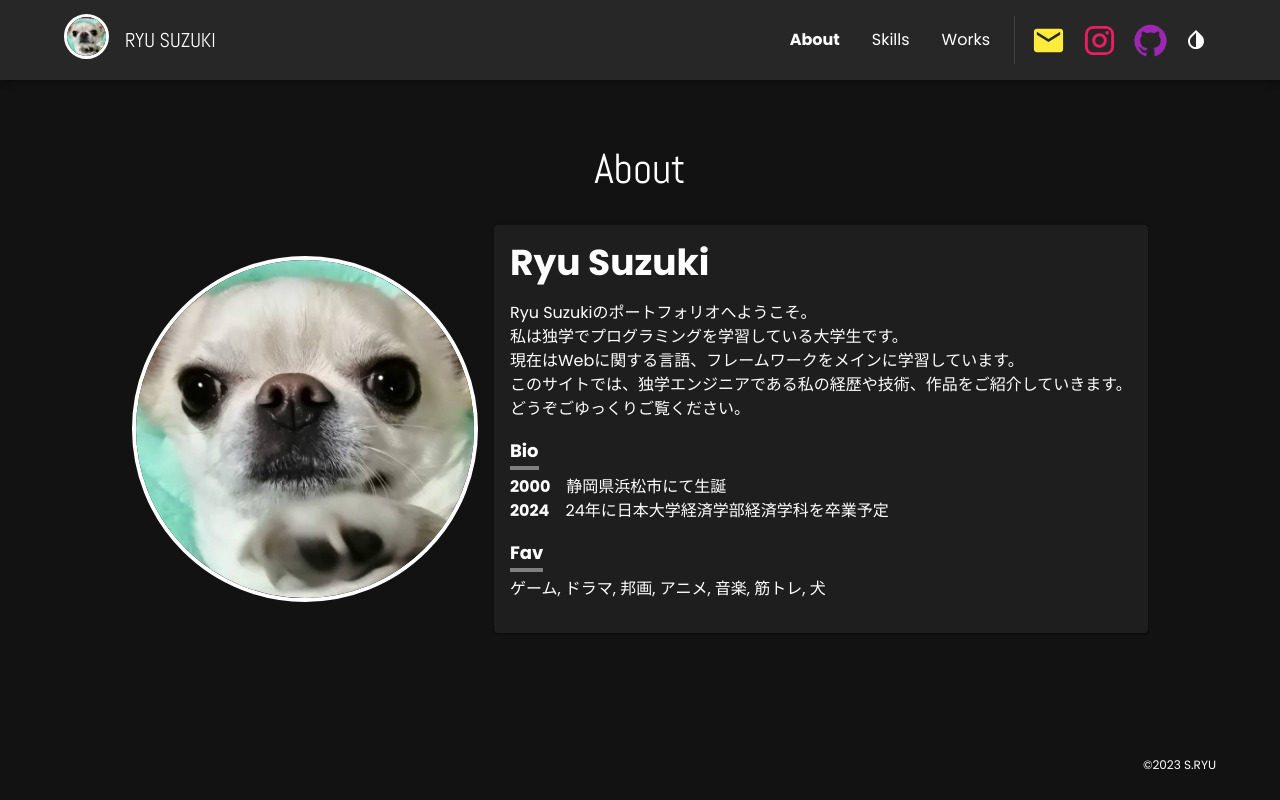
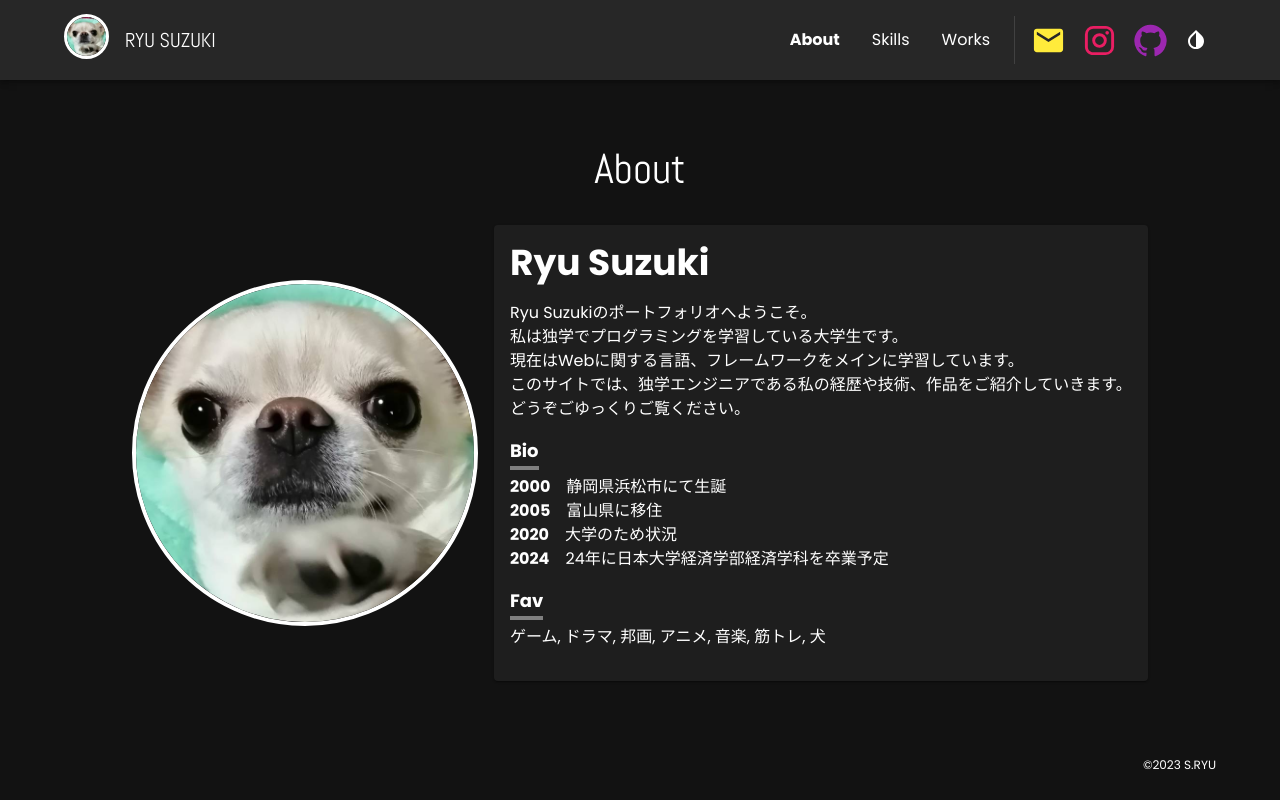
Before and after one commit to R216YU/Portfolio-R216YU, a React (Create React App) app: page / in a window 1280 px wide. Built offline with nearby package versions, Linux system fonts and the light colour scheme.

Commit message:
about変更

```diff
--- a/src/components/About.jsx
+++ b/src/components/About.jsx
@@ -80,6 +80,21 @@ const About = () => {
                     </Typography>
                     静岡県浜松市にて生誕
                   </Typography>
+
+                  <Typography variant="body1">
+                    <Typography variant="span" sx={{ fontWeight: "bold", marginRight: "1rem" }}>
+                      2005
+                    </Typography>
+                    富山県に移住
+                  </Typography>
+
+                  <Typography variant="body1">
+                    <Typography variant="span" sx={{ fontWeight: "bold", marginRight: "1rem" }}>
+                      2020
+                    </Typography>
+                    大学のため状況
+                  </Typography>
+
                   <Typography variant="body1">
                     <Typography variant="span" sx={{ fontWeight: "bold", marginRight: "1rem" }}>
                       2024
```
